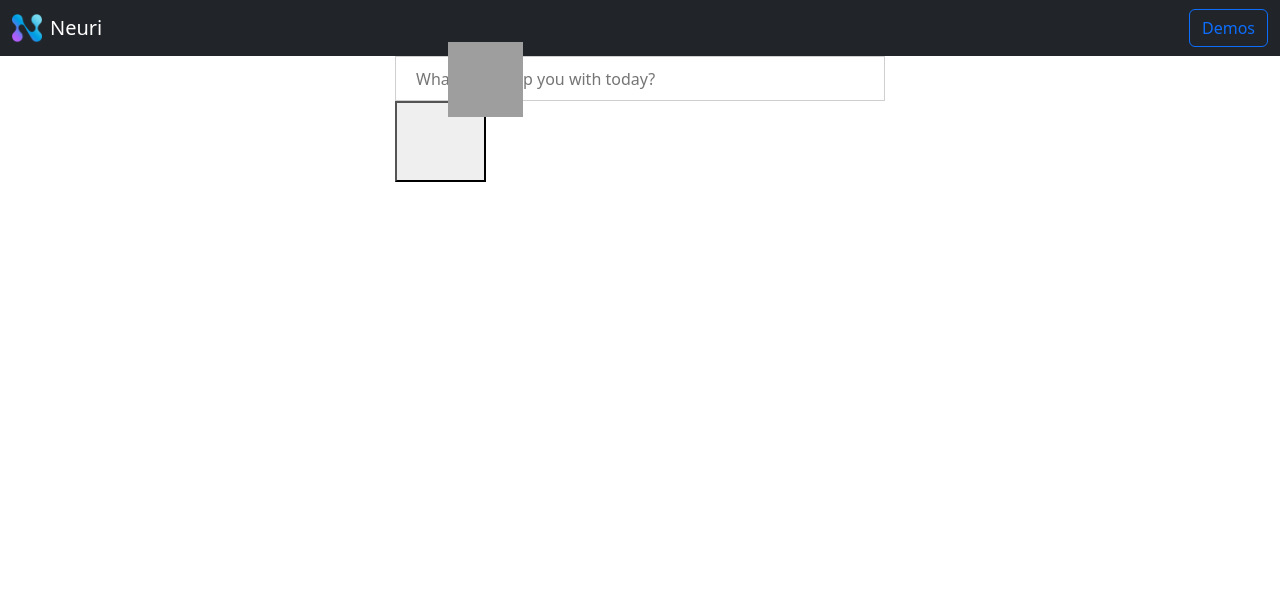
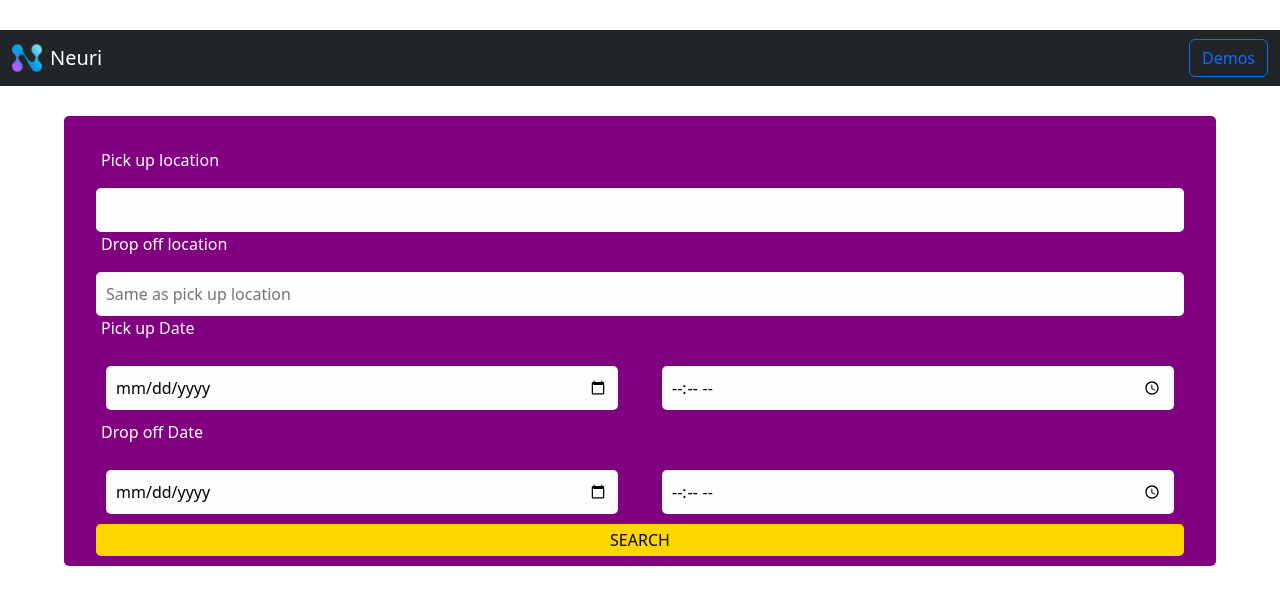
Before and after one commit to Neuri-ai/neuri-demos, a React (Create React App) app: page /demos/form-fill in a window 1280 px wide. Shown: the top 604 px of the page. Built offline with nearby package versions, Linux system fonts and the light colour scheme; grey boxes are pictures that could not be loaded.

Commit message:
demos code
demos code

```diff
--- a/src/pages/FormFill/index.jsx
+++ b/src/pages/FormFill/index.jsx
@@ -2,12 +2,48 @@ import './style.css';
 
 const FormFill = () => {
     return (
-        <form class="search-container">
-            <input type="text" id="search-bar" placeholder="What can I help you with today?"/>
-            <button>
-                <img class="search-icon" src="http://www.endlessicons.com/wp-content/uploads/2012/12/search-icon.png"/>
-            </button>
-        </form>
-    )
+        <div>
+
+            <section>
+
+                    <section class="car">
+                        <form className="car-renta">
+                            <label>
+                                <p>Pick up location</p>
+                                <input type="text"></input>
+                            </label>
+
+                            <label>
+                                <p>Drop off location</p>
+                                <input placeholder="Same as pick up location" type="text"></input>
+                            </label>
+                            <article class="pick">
+
+                                <div class="off"> <label>
+                                    <p>Pick up Date</p>
+                                    <input type="date"></input>
+                                </label>
+
+                                    <label>
+                                        <input type="time"></input>
+                                    </label>
+                                </div>
+                                <div class="off">
+                                    <label>
+                                        <p>Drop off Date</p>
+                                        <input type="date"></input>
+                                    </label>
+                                    <label>
+                                        <input type="time"></input>
+                                    </label>
+                                </div>
+                                <button type="submit">Search</button>
+                            </article>
+                        </form>
+                    </section>
+            </section>
+
+                </div>
+                )
 }
-export default FormFill
+                export default FormFill
--- a/src/pages/FormFill/style.css
+++ b/src/pages/FormFill/style.css
@@ -1,41 +1,22 @@
-.search-container {
-    width: 490px;
-    display: block;
-    margin: 0 auto;
-  }
+ *{max-width:100%;
+    box-sizing:border-box;height: auto;}
 
-  input#search-bar {
-    margin: 0 auto;
-    width: 100%;
-    height: 45px;
-    padding: 0 20px;
-    font-size: 1rem;
-    border: 1px solid #D0CFCE;
-    outline: none;
-  }
-  input#search-bar:focus {
-    border: 1px solid #008ABF;
-    transition: 0.35s ease;
-    color: #008ABF;
-  }
-  input#search-bar:focus::-webkit-input-placeholder {
-    transition: opacity 0.45s ease;
-    opacity: 0;
-  }
-  input#search-bar:focus::-moz-placeholder {
-    transition: opacity 0.45s ease;
-    opacity: 0;
-  }
-  input#search-bar:focus:-ms-placeholder {
-    transition: opacity 0.45s ease;
-    opacity: 0;
-  }
 
-  .search-icon {
-    position: relative;
-    float: right;
-    width: 75px;
-    height: 75px;
-    top: -62px;
-    right: -45px;
-  }
+    input{height: rem;width: 85vw;background: rgb(253, 253, 253);border:none;border-radius: 5px;padding: 10px;}
+
+    p{font-size:1rem;margin: 10px 5px;}
+
+
+    select{margin: 0px 5px;background: white;height: 4rem;border:none;border-radius: 5px;}
+
+    p{color: white;}
+
+    /*car car car car car car car car*/
+    .car{width: 90vw;height:450px;background: purple;border-radius: 5px;transition:.5s;margin: 30px auto;}
+
+    .pick input{width: 40vw;margin: 10px;}
+    .off{display:flex;flex-direction:row;justify-content:space-between;align-items:flex-end;}
+    .car button{background: gold;width:85vw;height:2rem;border:none;border-radius: 5px;color: black;font-size:1rem;font-weight:500;text-transform:uppercase}
+    .car-renta{
+      padding: 2em;
+    }
--- a/src/pages/ProductFilter/index.jsx
+++ b/src/pages/ProductFilter/index.jsx
@@ -1,8 +1,51 @@
 import './style.css';
+
 
 const ProductFilter = () => {
     return(
-        <h1>Product Filter</h1>
+    <div class="container">
+	<div class="row" id="search">
+		<form id="search-form" action="" method="POST" enctype="multipart/form-data">
+			<div class="form-group col-xs-9">
+				<input class="form-control" type="text" placeholder="Search" />
+			</div>
+			<div class="form-group col-xs-3">
+				<button type="submit" class="btn btn-block btn-primary">Search</button>
+			</div>
+		</form>
+	</div>
+	<div class="row" id="filter">
+		<form>
+			<div class="form-group col-sm-3 col-xs-6">
+				<select data-filter="make" class="filter-make filter form-control">
+					<option value="">Select Make</option>
+					<option value="">Show All</option>
+				</select>
+			</div>
+			<div class="form-group col-sm-3 col-xs-6">
+				<select data-filter="model" class="filter-model filter form-control">
+					<option value="">Select Model</option>
+					<option value="">Show All</option>
+				</select>
+			</div>
+			<div class="form-group col-sm-3 col-xs-6">
+				<select data-filter="type" class="filter-type filter form-control">
+					<option value="">Select Type</option>
+					<option value="">Show All</option>
+				</select>
+			</div>
+			<div class="form-group col-sm-3 col-xs-6">
+				<select data-filter="price" class="filter-price filter form-control">
+					<option value="">Select Price Range</option>
+					<option value="">Show All</option>
+				</select>
+			</div>
+		</form>
+	</div>
+	<div class="row" id="products">
+
+	</div>
+</div>
     )
 }
 export default ProductFilter
--- a/src/pages/ProductFilter/style.css
+++ b/src/pages/ProductFilter/style.css
@@ -0,0 +1,13 @@
+body {
+	padding-top: 30px;
+}
+.product {
+	margin-bottom: 30px;
+}
+.product-inner {
+	box-shadow: 0 0 10px rgba(0, 0, 0, 0.2);
+	padding: 10px;
+}
+.product img {
+	margin-bottom: 10px;
+}
```
